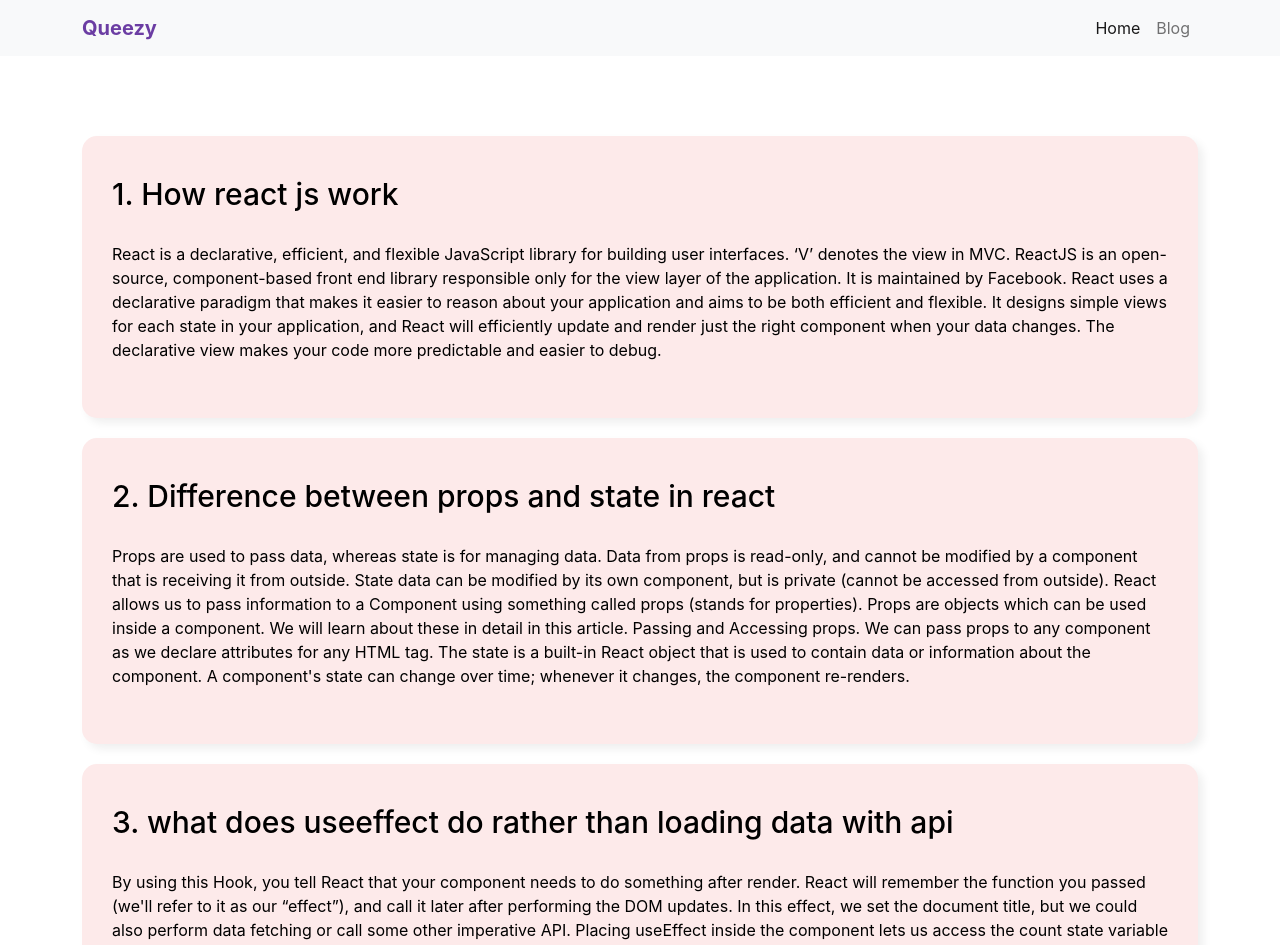
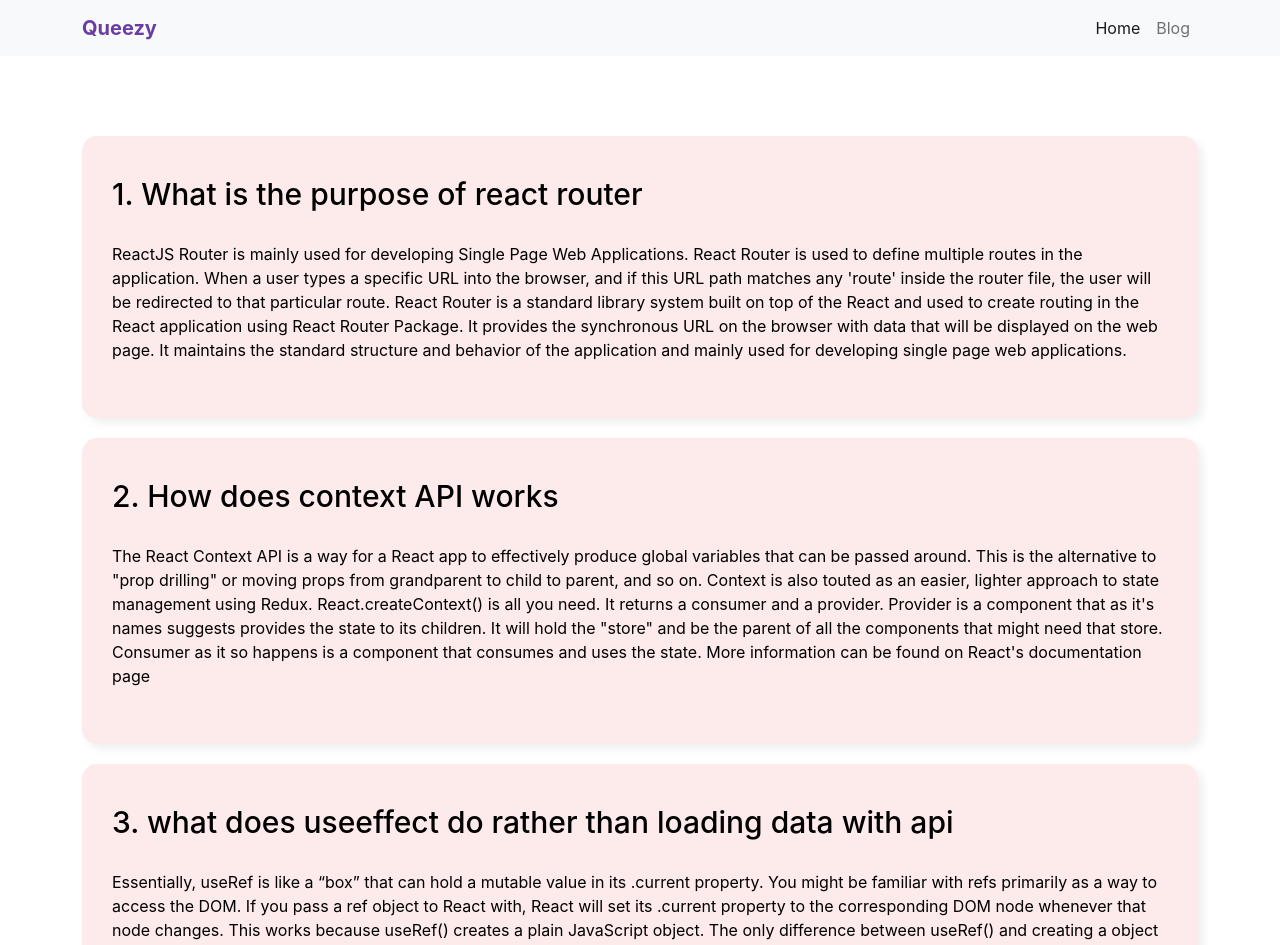
Before and after one commit to DevAsFahim/queezy, a React (Create React App) app: page /blog in a window 1280 px wide. Shown: the top 945 px of the page. Built offline with nearby package versions, Linux system fonts and the light colour scheme.

Commit message:
blog text added

```diff
--- a/src/components/Blog/Blog.js
+++ b/src/components/Blog/Blog.js
@@ -10,28 +10,25 @@ const Blog = () => {
             <div className="container">
                 <div className="box-container">
                     <div className="blog">
-                        <h1 className="blog_title">1. How react js work</h1>
+                        <h1 className="blog_title">1. What is the purpose of react router</h1>
                         <div className="blog_image">
                             {/* <img src={react} alt="" /> */}
                         </div>
-                        <p className="blog_text mt-4">React is a declarative, efficient, and flexible JavaScript library for building user interfaces. ‘V’ denotes the view in MVC. ReactJS is an open-source, component-based front end library responsible only for the view layer of the application. It is maintained by Facebook. React uses a declarative paradigm that makes it easier to reason about your application and aims to be both efficient and flexible. It designs simple views for each state in your application, and React will efficiently update and render just the right component when your data changes. The declarative view makes your code more predictable and easier to debug.
-                        </p>
+                        <p className="blog_text mt-4">ReactJS Router is mainly used for developing Single Page Web Applications. React Router is used to define multiple routes in the application. When a user types a specific URL into the browser, and if this URL path matches any 'route' inside the router file, the user will be redirected to that particular route. React Router is a standard library system built on top of the React and used to create routing in the React application using React Router Package. It provides the synchronous URL on the browser with data that will be displayed on the web page. It maintains the standard structure and behavior of the application and mainly used for developing single page web applications.</p>
                     </div>
                     <div className="blog">
-                        <h1 className="blog_title">2. Difference between props and state in react</h1>
+                        <h1 className="blog_title">2. How does context API works</h1>
                         <div className="blog_image">
                             {/* <img src={props} alt="" /> */}
                         </div>
-                        <p className="blog_text mt-4">Props are used to pass data, whereas state is for managing data. Data from props is read-only, and cannot be modified by a component that is receiving it from outside. State data can be modified by its own component, but is private (cannot be accessed from outside). React allows us to pass information to a Component using something called props (stands for properties). Props are objects which can be used inside a component. We will learn about these in detail in this article. Passing and Accessing props. We can pass props to any component as we declare attributes for any HTML tag. The state is a built-in React object that is used to contain data or information about the component. A component's state can change over time; whenever it changes, the component re-renders.
-                        </p>
+                        <p className="blog_text mt-4">The React Context API is a way for a React app to effectively produce global variables that can be passed around. This is the alternative to "prop drilling" or moving props from grandparent to child to parent, and so on. Context is also touted as an easier, lighter approach to state management using Redux. React.createContext() is all you need. It returns a consumer and a provider. Provider is a component that as it's names suggests provides the state to its children. It will hold the "store" and be the parent of all the components that might need that store. Consumer as it so happens is a component that consumes and uses the state. More information can be found on React's documentation page</p>
                     </div>
                     <div className="blog">
                         <h1 className="blog_title">3. what does useeffect do rather than loading data with api</h1>
                         <div className="blog_image">
                             {/* <img src={useeffect} alt="" /> */}
                         </div>
-                        <p className="blog_text mt-4">
-                        By using this Hook, you tell React that your component needs to do something after render. React will remember the function you passed (we'll refer to it as our “effect”), and call it later after performing the DOM updates. In this effect, we set the document title, but we could also perform data fetching or call some other imperative API. Placing useEffect inside the component lets us access the count state variable (or any props) right from the effect. We don’t need a special API to read it — it’s already in the function scope. Hooks embrace JavaScript closures and avoid introducing React-specific APIs where JavaScript already provides a solution.
+                        <p className="blog_text mt-4">Essentially, useRef is like a “box” that can hold a mutable value in its .current property. You might be familiar with refs primarily as a way to access the DOM. If you pass a ref object to React with, React will set its .current property to the corresponding DOM node whenever that node changes. This works because useRef() creates a plain JavaScript object. The only difference between useRef() and creating a object yourself is that useRef will give you the same ref object on every render.
                         </p>
                     </div>
                 </div>
```
